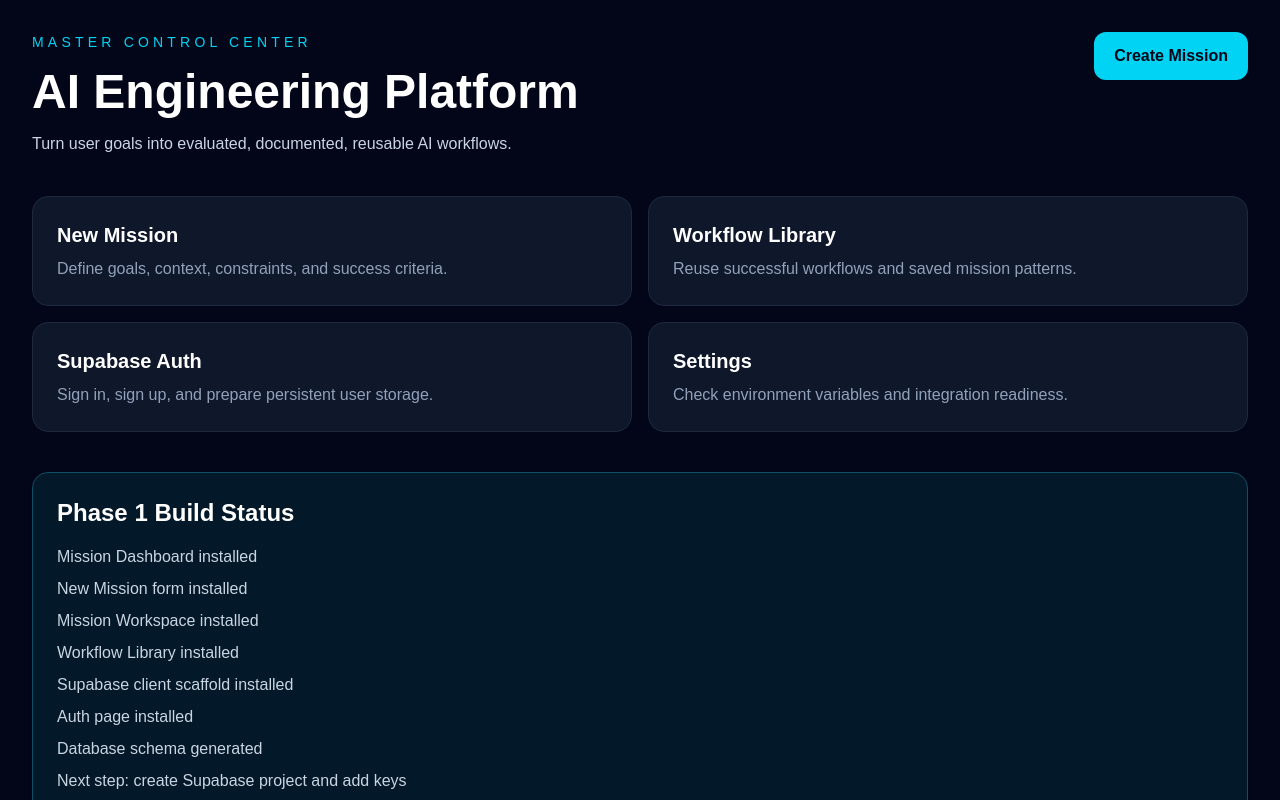
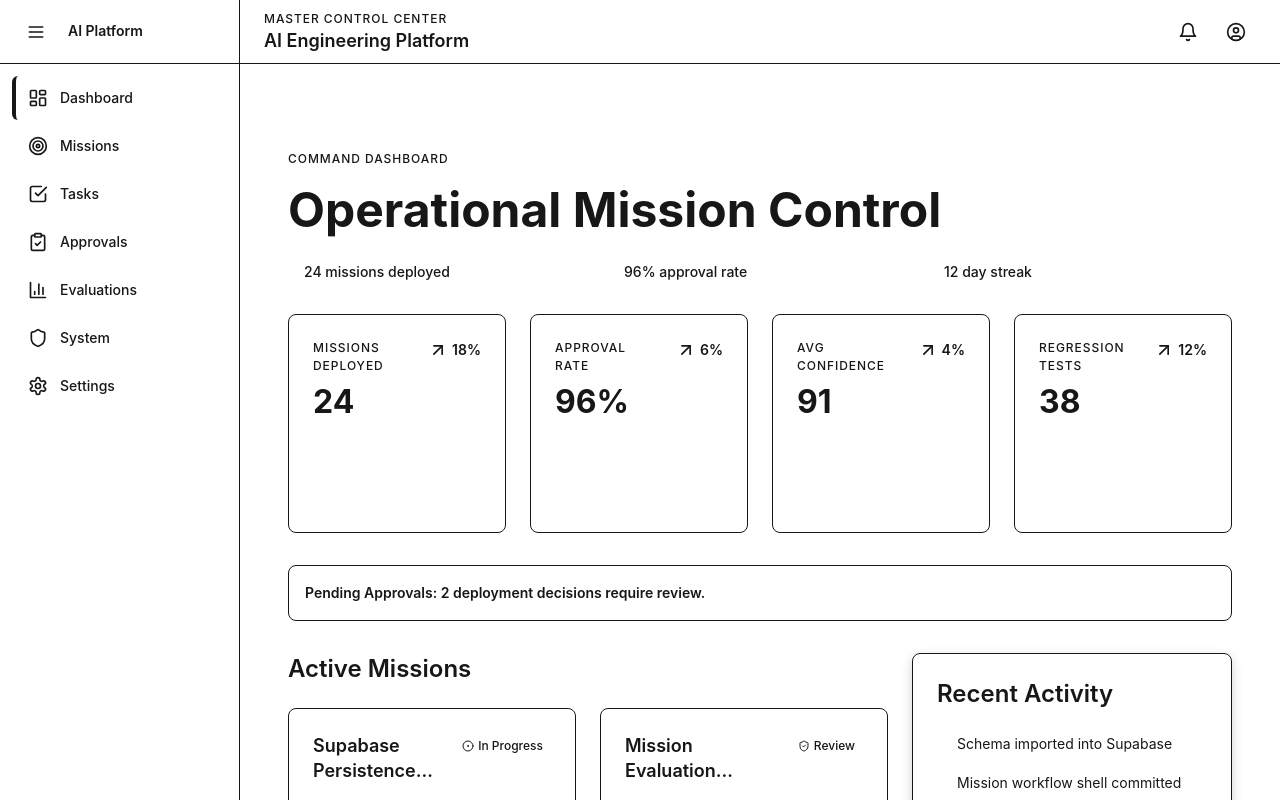
Before and after one commit to Shakeyswings/ai-engineering-platform, a Next.js app: page / in a window 1280 px wide. Shown: the top 800 px of the page. Built offline with nearby package versions, Linux system fonts and the light colour scheme.

Commit message:
Use redesigned dashboard on home page

```diff
--- a/src/app/page.tsx
+++ b/src/app/page.tsx
@@ -1,80 +1,5 @@
-import Link from "next/link";
-
-const cards = [
-  {
-    title: "New Mission",
-    description: "Define goals, context, constraints, and success criteria.",
-    href: "/missions/new",
-  },
-  {
-    title: "Workflow Library",
-    description: "Reuse successful workflows and saved mission patterns.",
-    href: "/workflows",
-  },
-  {
-    title: "Supabase Auth",
-    description: "Sign in, sign up, and prepare persistent user storage.",
-    href: "/auth",
-  },
-  {
-    title: "Settings",
-    description: "Check environment variables and integration readiness.",
-    href: "/settings",
-  },
-];
+import Dashboard from "@/components/dashboard/Dashboard";
 
 export default function Home() {
-  return (
-    <main className="min-h-screen bg-slate-950 text-white">
-      <section className="mx-auto max-w-7xl space-y-10 p-8">
-        <div className="flex items-start justify-between gap-6">
-          <div>
-            <p className="text-sm uppercase tracking-[0.3em] text-cyan-400">
-              Master Control Center
-            </p>
-            <h1 className="mt-4 text-5xl font-bold">
-              AI Engineering Platform
-            </h1>
-            <p className="mt-4 max-w-3xl text-slate-300">
-              Turn user goals into evaluated, documented, reusable AI workflows.
-            </p>
-          </div>
-
-          <Link
-            href="/missions/new"
-            className="rounded-xl bg-cyan-400 px-5 py-3 font-semibold text-slate-950 hover:bg-cyan-300"
-          >
-            Create Mission
-          </Link>
-        </div>
-
-        <div className="grid gap-4 md:grid-cols-2">
-          {cards.map((card) => (
-            <Link
-              key={card.title}
-              href={card.href}
-              className="rounded-2xl border border-slate-800 bg-slate-900 p-6 hover:border-cyan-600"
-            >
-              <h2 className="text-xl font-semibold">{card.title}</h2>
-              <p className="mt-2 text-slate-400">{card.description}</p>
-            </Link>
-          ))}
-        </div>
-
-        <div className="rounded-2xl border border-cyan-900 bg-cyan-950/40 p-6">
-          <h2 className="text-2xl font-semibold">Phase 1 Build Status</h2>
-          <ul className="mt-4 space-y-2 text-slate-300">
-            <li>Mission Dashboard installed</li>
-            <li>New Mission form installed</li>
-            <li>Mission Workspace installed</li>
-            <li>Workflow Library installed</li>
-            <li>Supabase client scaffold installed</li>
-            <li>Auth page installed</li>
-            <li>Database schema generated</li>
-            <li>Next step: create Supabase project and add keys</li>
-          </ul>
-        </div>
-      </section>
-    </main>
-  );
+  return <Dashboard />;
 }
```
